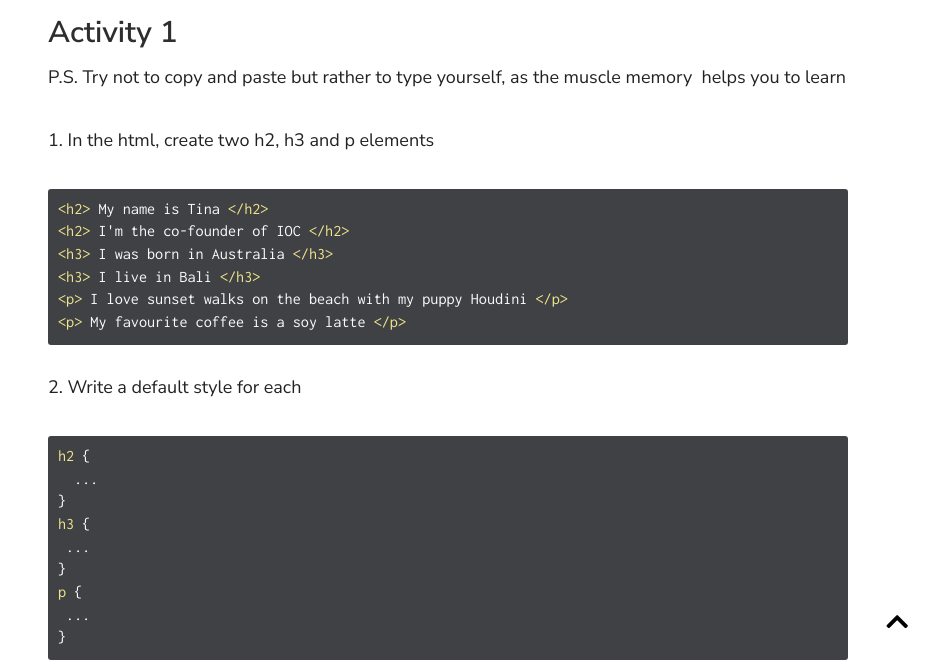
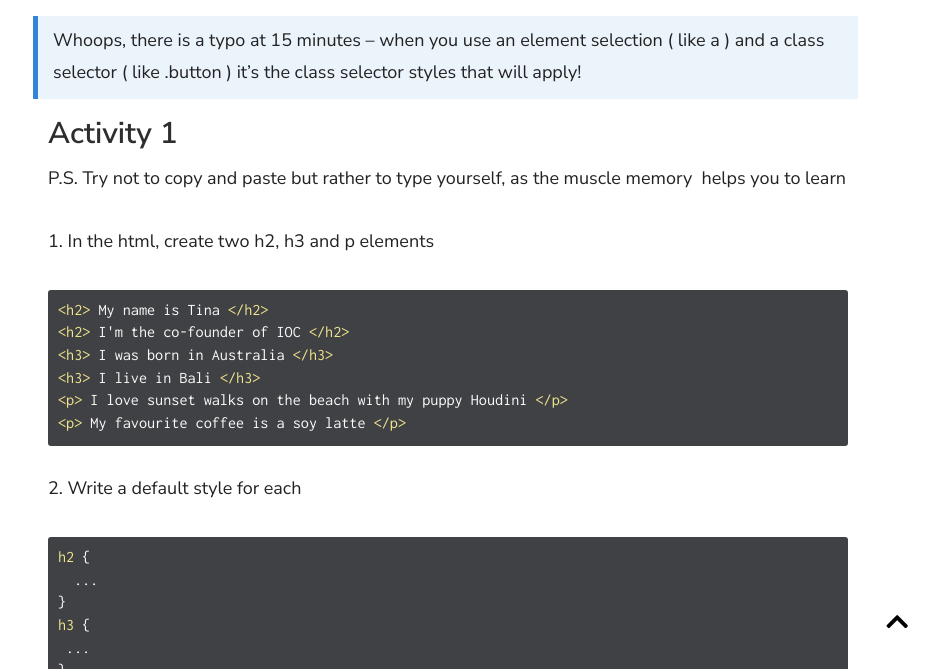
Before and after one commit to tinamayswinkels/7-day-coding, a Jekyll site: the page built from _docs/a-7-Day-Challenge/day-4---advanced-css.md, in a window 1280 px wide and 900 px high, scrolled down 509 px, cut to the strip 231-900 px from the top of the window. Shown: the whole strip, without its empty margins (342-1280 px from the left). Built offline with Jekyll 4.4.1, drawn with Linux system fonts in a browser that asks for light colours; nearby versions of some CDN libraries.

Commit message:
Updated '_docs/a-7-Day-Challenge/day-4---advanced-css.md' via CloudCannon

```diff
--- a/_docs/a-7-Day-Challenge/day-4---advanced-css.md
+++ b/_docs/a-7-Day-Challenge/day-4---advanced-css.md
@@ -8,6 +8,8 @@ published: true
 Today we're going learn how to create structural html elements, and style individual and groups of elements with classes.&nbsp;
 
 {% include youtube.html id="RUEX9trmzUY" %}
+
+> Whoops, there is a typo at 15 minutes -- when you use an element selection ( like a ) and a class selector ( like .button ) it's the class selector styles that will apply\!&nbsp;
 
 ### Activity 1
 
```
